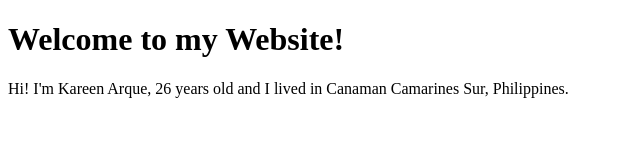
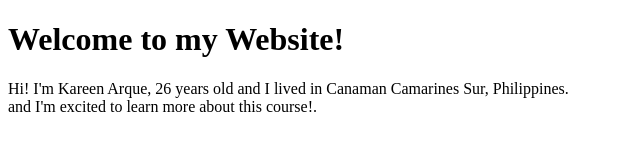
Before and after one commit to kareen0525arque/kareen0525arque.github.io, a plain HTML site: page index.html in a window 1280 px wide. Shown: the whole page, without its empty margins (0-640 px from the left). Drawn offline with Linux system fonts and the light colour scheme.

Commit message:
updated home page

```diff
--- a/index.html
+++ b/index.html
@@ -6,6 +6,7 @@
 </head>
 <body>
  <h1>Welcome to my Website!</h1>
- <p>Hi! I'm Kareen Arque, 26 years old and I lived in Canaman Camarines Sur, Philippines.</p>
+ <p>Hi! I'm Kareen Arque, 26 years old and I lived in Canaman Camarines Sur, Philippines.<br>
+    and I'm excited to learn more about this course!.</p>
 </body>
 </html>
```
